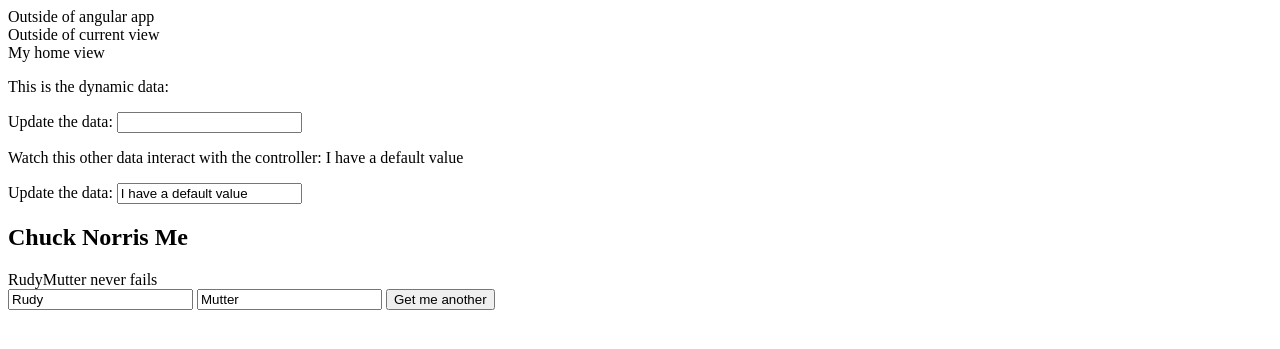
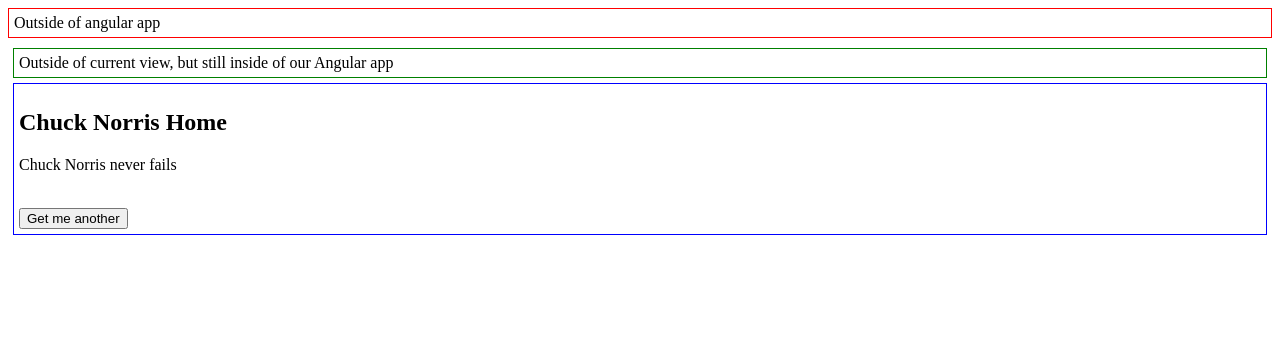
Before and after one commit to yeti/angular-example, a Django app: page /example/ in a window 1280 px wide. Shown: the top 349 px of the page. Run offline with Django 3.2, Linux system fonts and the light colour scheme; parts of the project's set-up code (start-up, migrations or seed data) failed here and were passed over; some libraries are stand-ins or nearby versions.

Commit message:
modified example

```diff
--- /dev/null
+++ b/angular_example/static/css/example.css
@@ -0,0 +1,14 @@
+div {
+    padding: 5px;
+}
+.outsideAngular {
+    border: 1px solid red;
+    margin-bottom: 5px;
+}
+.outsideView {
+    border: 1px solid green;
+    margin-bottom: 5px;
+}
+.view {
+    border: 1px solid blue;
+}
--- a/angular_example/static/js/controllers/exampleController.js
+++ b/angular_example/static/js/controllers/exampleController.js
@@ -1,21 +1,16 @@
 function exampleController($scope, $http) {
-    $scope.stuff = "I have a default value";
-
-    $scope.firstName = "Rudy";
-    $scope.lastName = "Mutter";
-
     $scope.chuckNorrisMe = function(){
         $http({method: 'GET',
-            url: 'http://api.icndb.com/jokes/random?firstName=' + $scope.firstName + '&lastName=' + $scope.lastName}).
+            url: 'http://api.icndb.com/jokes/random?firstName=Chuck&lastName=Norris'}).
             success(function(data, status, headers, config) {
                 // this callback will be called asynchronously
                 // when the response is available
-                $scope.chuckNorris = data.value.joke;
+                $scope.chuckNorrisJoke = data.value.joke;
             }).
             error(function(data, status, headers, config) {
                 // called asynchronously if an error occurs
                 // or server returns response with an error status.
-                $scope.chuckNorris = $scope.firstName + $scope.lastName + " never fails";
+                $scope.chuckNorrisJoke = "Chuck Norris never fails";
             });
     };
 
--- a/angular_example/static/js/views/example_view.html
+++ b/angular_example/static/js/views/example_view.html
@@ -1,14 +1,6 @@
-My home view
-
-<p>This is the dynamic data: {{ data }}</p>
-<p>Update the data: <input ng-model="data"></p>
-
-<p>Watch this other data interact with the controller: {{ stuff }}</p>
-<p>Update the data: <input ng-model="stuff"></p>
-
-<h2>Chuck Norris Me</h2>
-{{ chuckNorris }}
-<br>
-<input ng-model="firstName">
-<input ng-model="lastName">
+<h2>Chuck Norris Home</h2>
+<p>
+    {{ chuckNorrisJoke }}
+</p>
+<br/>
 <button ng-click="chuckNorrisMe()">Get me another</button>
--- a/angular_example/templates/example.html
+++ b/angular_example/templates/example.html
@@ -3,6 +3,8 @@
 <!DOCTYPE html>
 <html>
 <head>
+    <!-------- CSS ---------->
+    <link rel="stylesheet" type="text/css" href="{% static "css/example.css" %}" />
     <!------- Angular ------->
     <script src="{% static "js/vendors/angular/angular.js" %}"></script>
     <script src="{% static "js/vendors/angular/angular-route.js" %}"></script>
@@ -14,10 +16,14 @@
     <script src="{% static "js/controllers/exampleController.js" %}"></script>
 </head>
 <body>
-    Outside of angular app
+    <div class="outsideAngular">
+        Outside of angular app
+    </div>
     <div ng-app="exampleApp">
-        Outside of current view
-        <div ng-view></div>
+        <div class="outsideView">
+            Outside of current view, but still inside of our Angular app
+        </div>
+        <div class="view" ng-view></div>
     </div>
 </body>
 </html>
--- a/angular_example/views.py
+++ b/angular_example/views.py
@@ -2,5 +2,6 @@ from django.shortcuts import render
 
 __author__ = 'baylee'
 
+
 def example(request):
     return render(request, "example.html")
```
